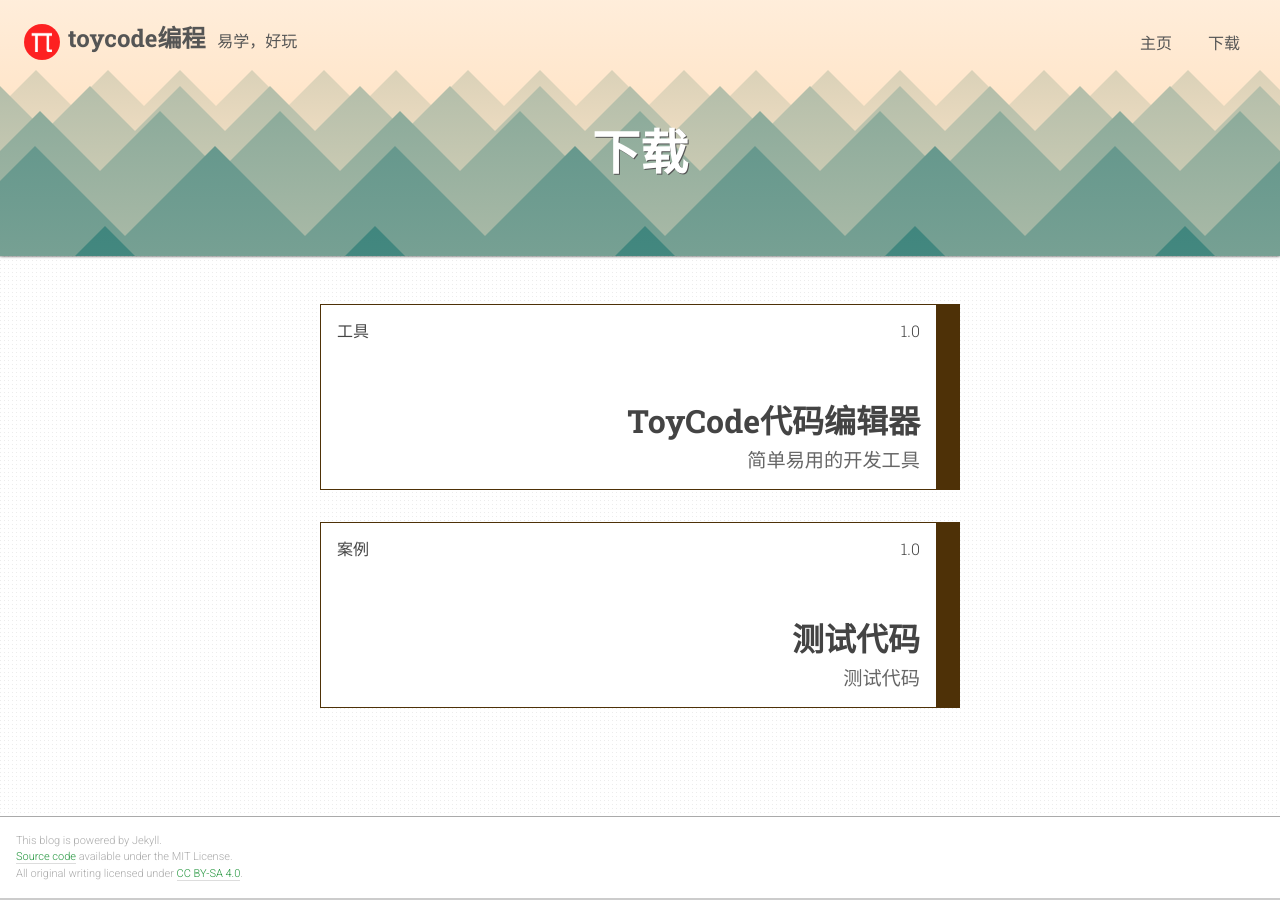
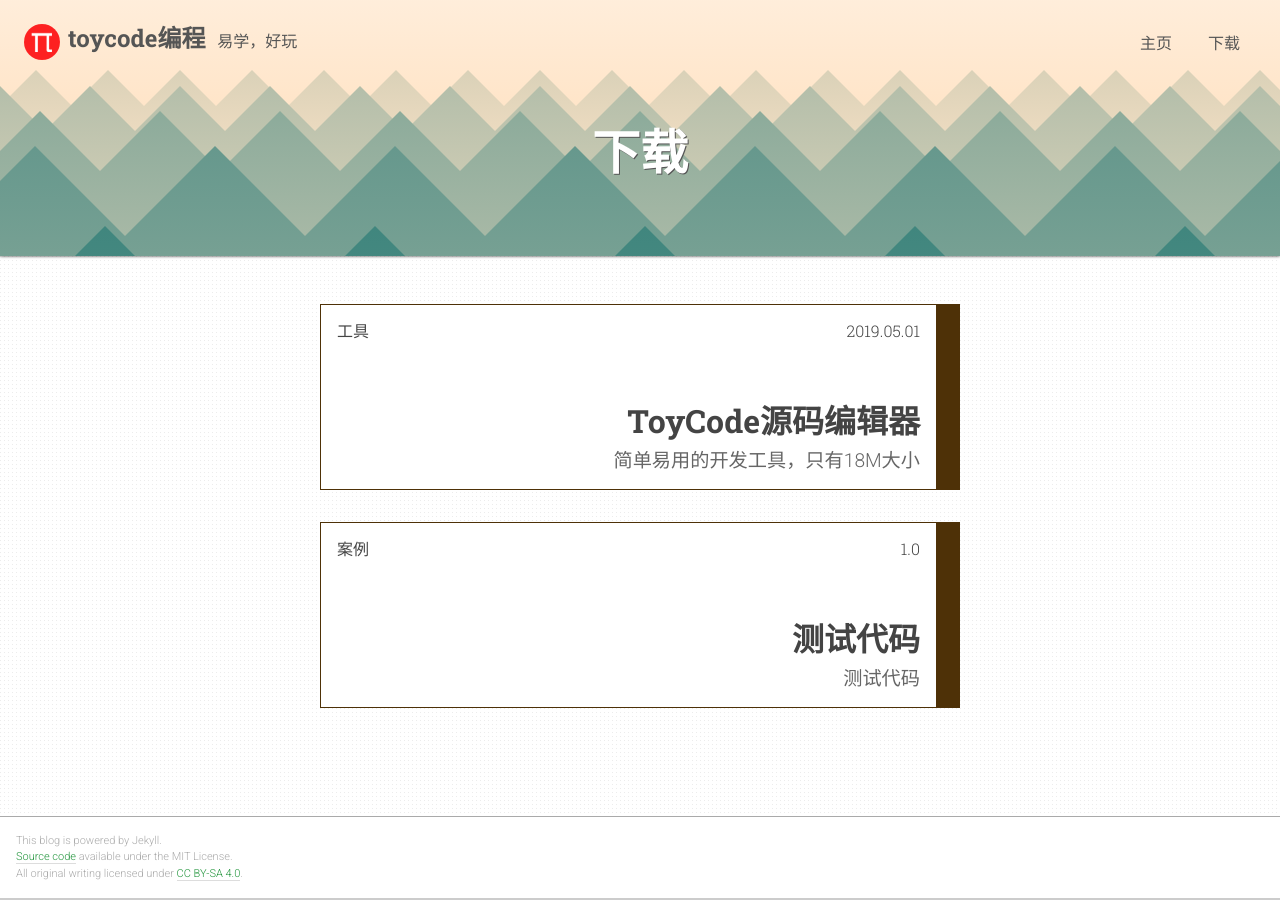
Before and after one commit to toycode/Web, a Jekyll site: the page built from projects.html, in a window 1280 px wide. Built offline with Jekyll 4.4.1, drawn with Linux system fonts in a browser that asks for light colours.

Commit message:
Update _config.yml

```diff
--- a/_config.yml
+++ b/_config.yml
@@ -25,10 +25,10 @@ nav_menu:
 
 # Objects listed here will appear on the /projects.html page.
 projects:
-  - title: ToyCode代码编辑器
-    teaser: 简单易用的开发工具
+  - title: ToyCode源码编辑器
+    teaser: 简单易用的开发工具，只有18M大小
     url: https://github.com/toycode/ToyDevelop/raw/master/ToyCode.zip
-    role: 1.0
+    role: 2019.05.01
     category: 工具
   - title: 测试代码
     teaser: 测试代码
```
